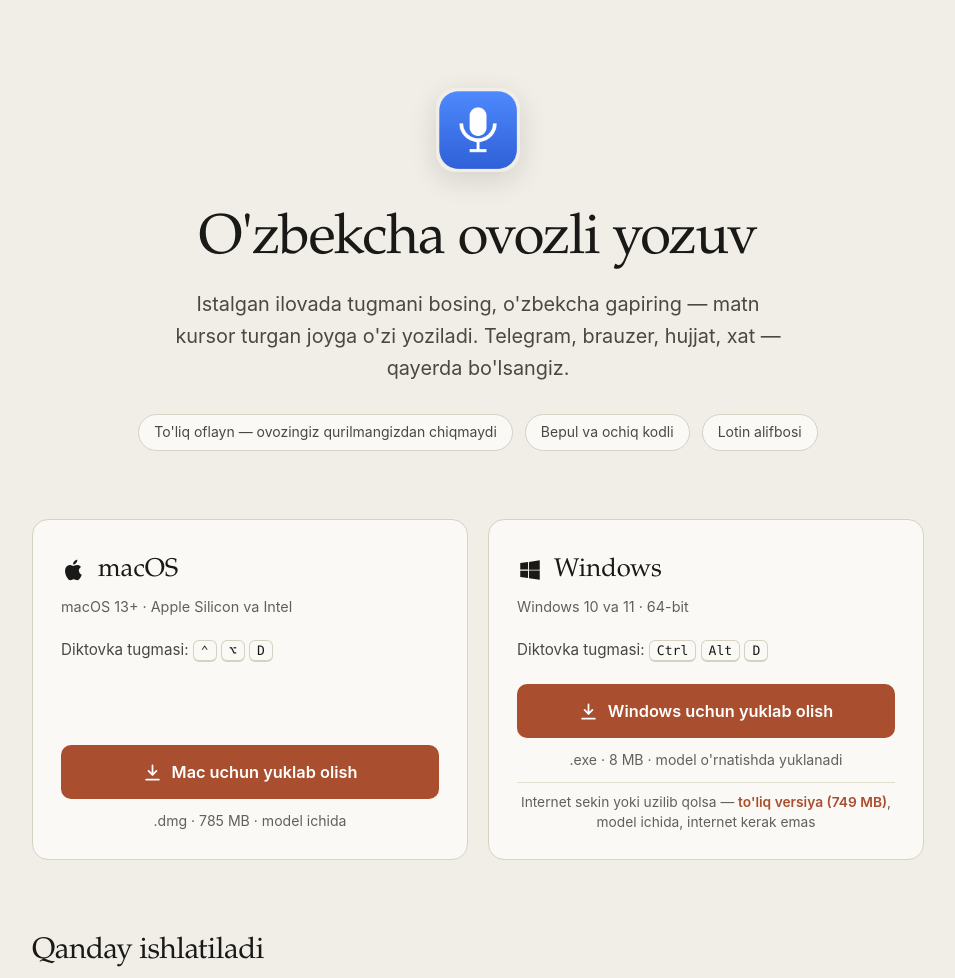
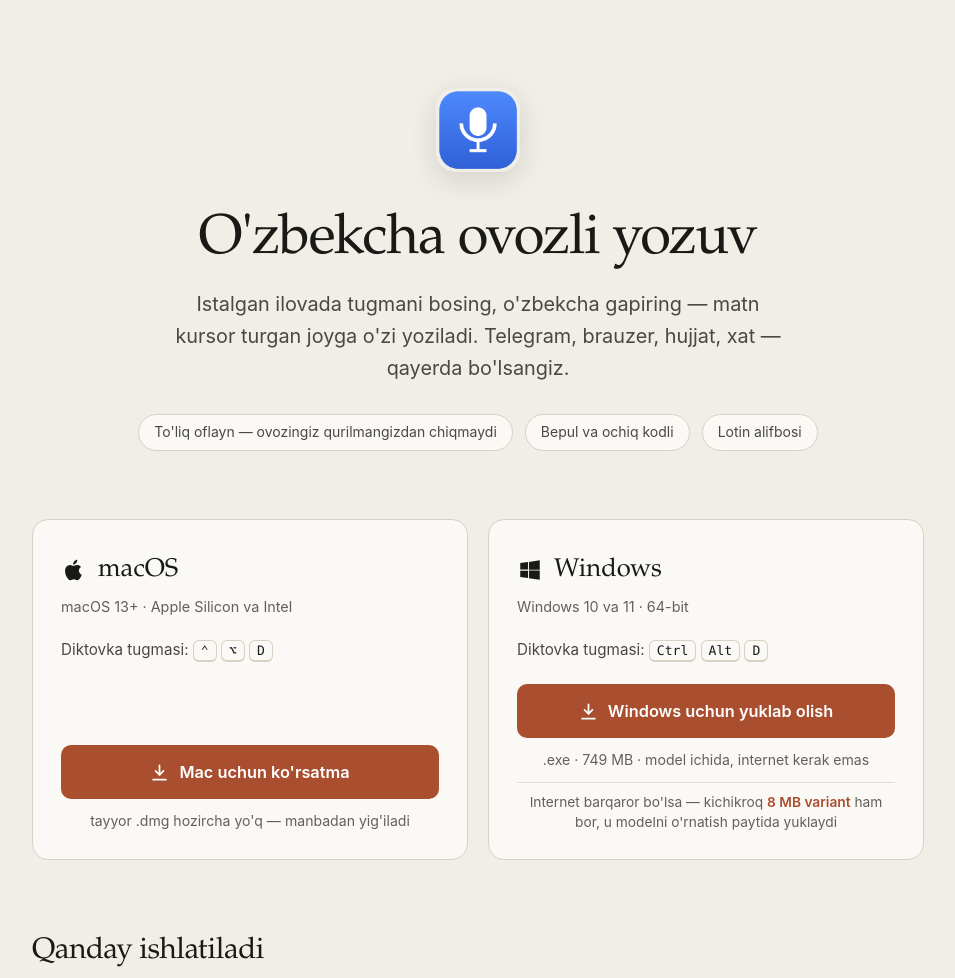
Before and after one commit to ChorshanbiyevElbek/uzbek-dictation, a plain HTML site: page web/index.html in a window 1280 px wide. Shown: the top 978 px of the page, without its empty margins (162-1117 px from the left). Drawn offline with Linux system fonts and the light colour scheme.

Commit message:
O'rnatishni oddiy foydalanuvchi uchun soddalashtirish
O'rnatuvchi tilini o'zbekchaga o'tkazish:
- win/installer/Uzbek.isl (yangi): Inno Setup uchun to'liq o'zbekcha
  tarjima, 296 ta xabar. Inno rasmiy tarjimalari orasida o'zbek tili
  yo'q, shuning uchun fayl loyiha bilan birga tarqatiladi.
- rubai.iss: Name: "uz" endi compiler:Default.isl (INGLIZCHA) emas,
  Uzbek.isl ga bog'landi. Ilgari [CustomMessages] o'zbekcha bo'lsa-da,
  sehrgarning barcha tugmalari va standart matnlari inglizcha
  ko'rinardi. Oddiy foydalanuvchi uchun asosiy to'siq shu edi.

Bosh sahifa (README.md) qayta yozildi:
- Eng tepada bitta katta yuklab olish havolasi (oflayn variant, 749 MB)
  va uch qadamli o'rnatish ko'rsatmasi.
- SmartScreen ogohlantirishi oldindan tushuntirildi, aks holda
  foydalanuvchi ilovani virus deb o'ylaydi.
- Talablar jadvali o'lchangan raqamlar bilan; videokartasiz ham
  ishlashi va aniqlik o'zgarmasligi aniq yozildi.
- "Muammo bo'lsa" bo'limi: hotkey band, matn yozilmayapti, mikrofon
  jim, sekin ishlash — har biriga yechim.
- Maxfiylik bo'limi: tarmoq kutubxonasi yo'qligi tekshirilgani.
- Barcha havolalar /releases/latest ga qaratildi, shuning uchun yangi
  versiya chiqqanda hujjatni tahrirlash shart emas.

Sayt (web/index.html):
- Yuklab olish havolalari /releases/latest ga o'tkazildi.
- Asosiy tugma endi oflayn variantni (749 MB) ko'rsatadi, chunki
  8 MB variant ishlashi uchun ModelUrl tirik bo'lishi kerak.
- macOS tugmasi tayyor .dmg yo'qligini rostgo'ylik bilan aytadi va
  ko'rsatmaga olib boradi (ilgari mavjud bo'lmagan faylga havola edi).

Xavfsizlik:
- .gitignore: .env, *.env, *.pem, *.pfx, *.key, *.token va secrets/
  qo'shildi. Ilgari .env himoyalanmagan edi — GitHub token o'sha yerga
  yozilsa, ochiq repozitoriyga tushib ketardi.

set-identity.ps1 README.md, web/index.html va RELEASE.md dagi
placeholder'larni ham almashtiradigan qilindi.

```diff
--- a/web/index.html
+++ b/web/index.html
@@ -227,11 +227,11 @@
       <p class="req">macOS 13+ · Apple Silicon va Intel</p>
       <p class="keys">Diktovka tugmasi: <kbd>⌃</kbd> <kbd>⌥</kbd> <kbd>D</kbd></p>
       <div class="spacer"></div>
-      <a class="btn" href="https://github.com/MuhammadMirrr/uzbek-dictation/releases/download/v1.0/RubaiSTT-Dictation.dmg">
+      <a class="btn" href="https://github.com/GITHUB_USERNAME_PLACEHOLDER/uzbek-dictation#macos-13">
         <svg viewBox="0 0 24 24" fill="none" stroke="currentColor" stroke-width="2.2" stroke-linecap="round" stroke-linejoin="round"><path d="M12 3v12m0 0l-5-5m5 5l5-5M4 21h16"/></svg>
-        Mac uchun yuklab olish
+        Mac uchun ko'rsatma
       </a>
-      <p class="size">.dmg · 785 MB · model ichida</p>
+      <p class="size">tayyor .dmg hozircha yo'q — manbadan yig'iladi</p>
     </div>
 
     <div class="platform">
@@ -242,15 +242,15 @@
       <p class="req">Windows 10 va 11 · 64-bit</p>
       <p class="keys">Diktovka tugmasi: <kbd>Ctrl</kbd> <kbd>Alt</kbd> <kbd>D</kbd></p>
       <div class="spacer"></div>
-      <a class="btn" href="https://github.com/MuhammadMirrr/uzbek-dictation/releases/download/v1.0/Audio-Matnga-1.0.0-setup.exe">
+      <a class="btn" href="https://github.com/GITHUB_USERNAME_PLACEHOLDER/uzbek-dictation/releases/latest">
         <svg viewBox="0 0 24 24" fill="none" stroke="currentColor" stroke-width="2.2" stroke-linecap="round" stroke-linejoin="round"><path d="M12 3v12m0 0l-5-5m5 5l5-5M4 21h16"/></svg>
         Windows uchun yuklab olish
       </a>
-      <p class="size">.exe · 8 MB · model o'rnatishda yuklanadi</p>
+      <p class="size">.exe · 749 MB · model ichida, internet kerak emas</p>
       <p class="alt">
-        Internet sekin yoki uzilib qolsa —
-        <a href="https://github.com/MuhammadMirrr/uzbek-dictation/releases/download/v1.0/Audio-Matnga-1.0.0-oflayn-setup.exe">to'liq versiya (749&nbsp;MB)</a>,
-        model ichida, internet kerak emas
+        Internet barqaror bo'lsa — kichikroq
+        <a href="https://github.com/GITHUB_USERNAME_PLACEHOLDER/uzbek-dictation/releases/latest">8 MB variant</a>
+        ham bor, u modelni o'rnatish paytida yuklaydi
       </p>
     </div>
 
@@ -402,7 +402,7 @@
   <footer>
     <p>
       Manba kodi va texnik tafsilotlar:
-      <a href="https://github.com/MuhammadMirrr/uzbek-dictation">github.com/MuhammadMirrr/uzbek-dictation</a>
+      <a href="https://github.com/GITHUB_USERNAME_PLACEHOLDER/uzbek-dictation">github.com/GITHUB_USERNAME_PLACEHOLDER/uzbek-dictation</a>
     </p>
     <p>
       Model: <a href="https://huggingface.co/islomov/rubaistt_v2_medium">islomov/rubaistt_v2_medium</a>
```
Also changed, not shown: 5 other files.
